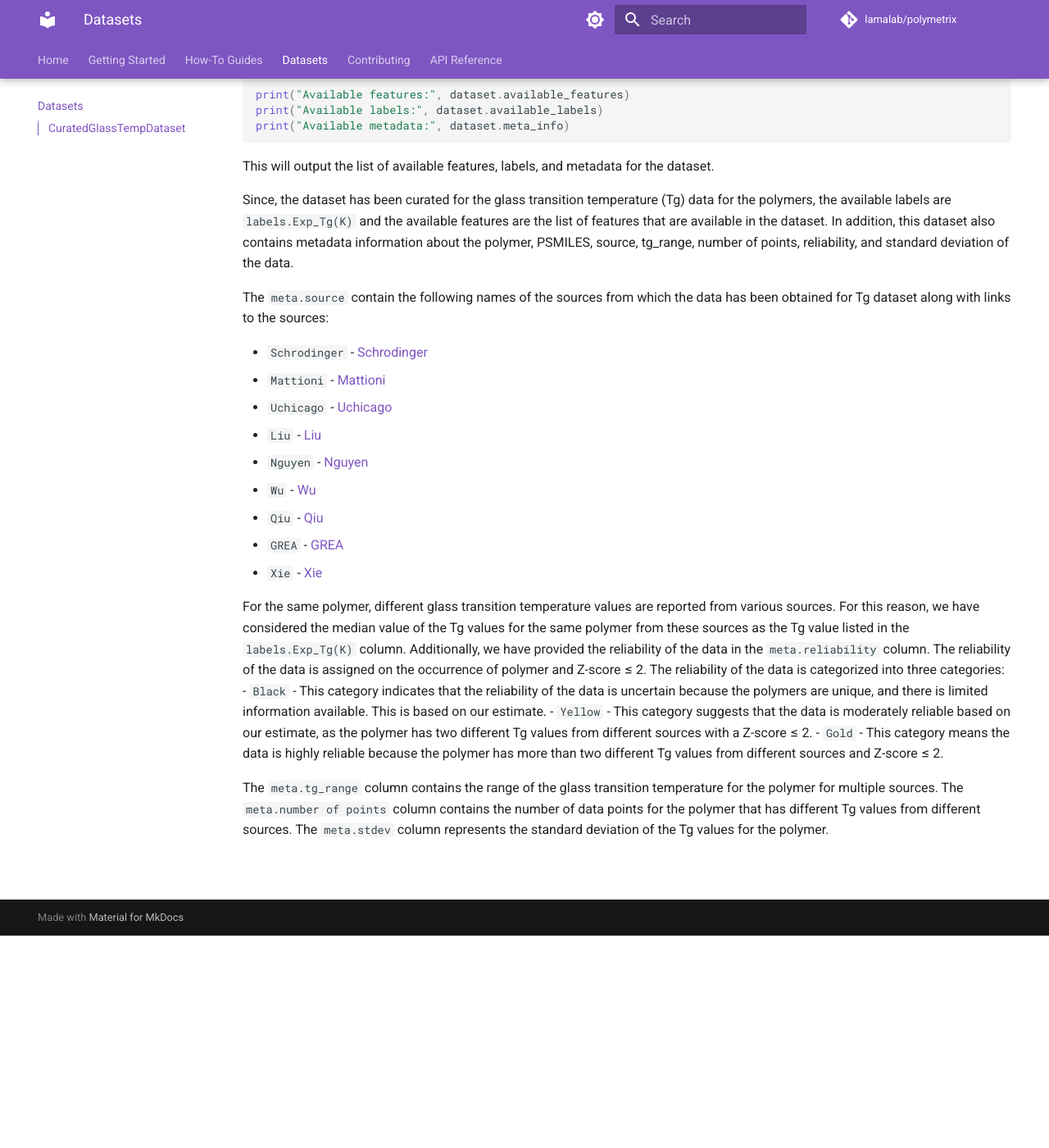
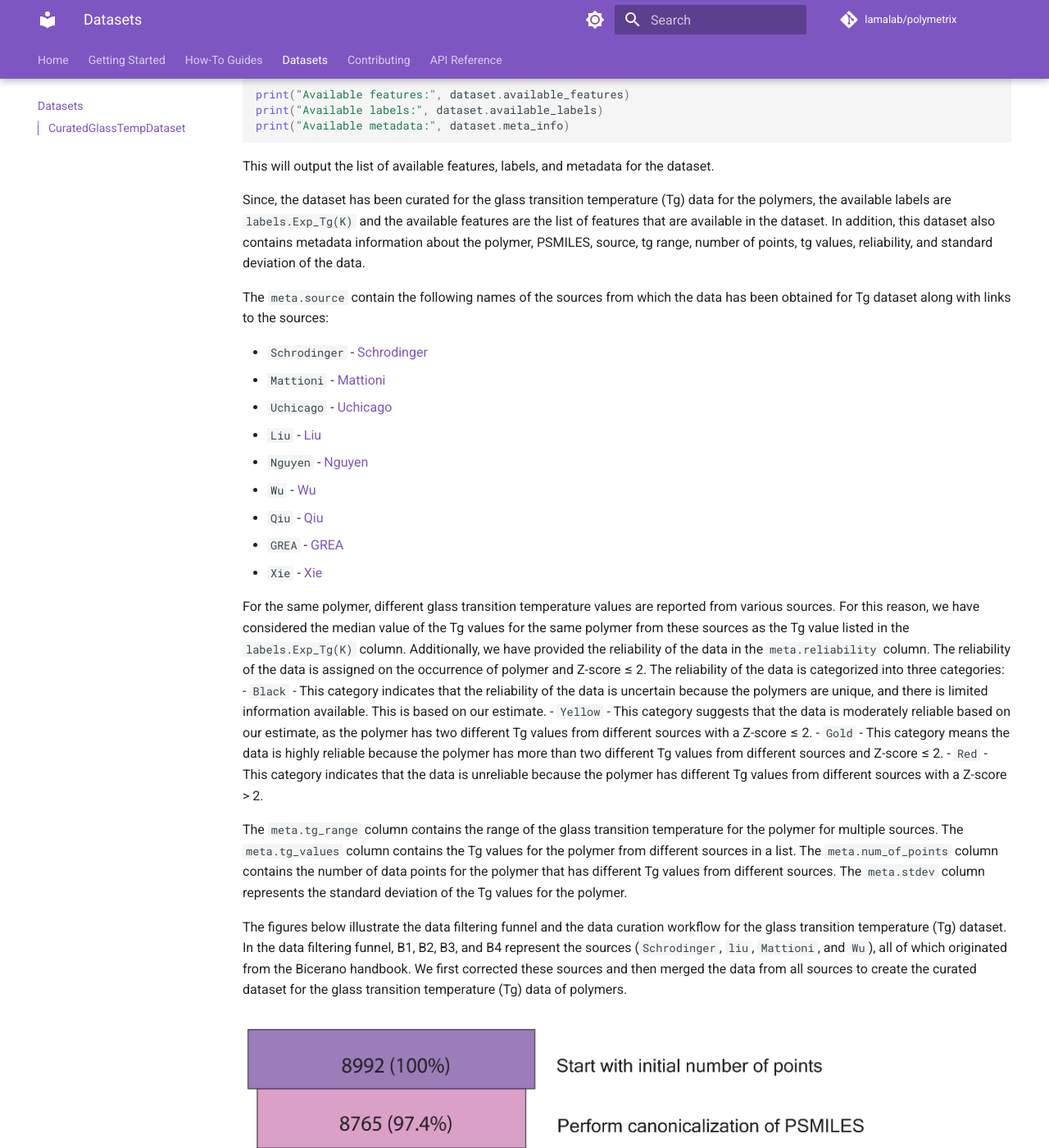
Before and after one commit to lamalab-org/PolyMetriX, an MkDocs documentation site: the page built from docs/datasets.md, in a window 1280 px wide and 1400 px high, scrolled down 259 px. Shown: the whole window at 82% size. Built offline with MkDocs 1.6.1 and Material for MkDocs 9.7.7, drawn with Linux system fonts in a browser that asks for light colours; comment, search, counter and statistics services are not loaded; some of the changed text lies outside the part shown.

Commit message:
update datasets,md

```diff
--- a/docs/datasets.md
+++ b/docs/datasets.md
@@ -15,7 +15,7 @@
 This will output the list of available features, labels, and metadata for the dataset.
 
 
-Since, the dataset has been curated for the glass transition temperature (Tg) data for the polymers, the available labels are `labels.Exp_Tg(K)` and the available features are the list of features that are available in the dataset. In addition, this dataset also contains metadata information about the polymer, PSMILES, source, tg_range, number of points, reliability, and standard deviation of the data.
+Since, the dataset has been curated for the glass transition temperature (Tg) data for the polymers, the available labels are `labels.Exp_Tg(K)` and the available features are the list of features that are available in the dataset. In addition, this dataset also contains metadata information about the polymer, PSMILES, source, tg range, number of points, tg values, reliability, and standard deviation of the data.
 
 The `meta.source` contain the following names of the sources from which the data has been obtained for Tg dataset along with links to the sources:
 
@@ -33,7 +33,17 @@
 - `Black` - This category indicates that the reliability of the data is uncertain because the polymers are unique, and there is limited information available. This is based on our estimate.
 - `Yellow` - This category suggests that the data is moderately reliable based on our estimate, as the polymer has two different Tg values from different sources with a Z-score ≤ 2.
 - `Gold` - This category means the data is highly reliable because the polymer has more than two different Tg values from different sources and Z-score ≤ 2.
+- `Red` - This category indicates that the data is unreliable because the polymer has different Tg values from different sources with a Z-score > 2.
 
 The `meta.tg_range` column contains the range of the glass transition temperature for the polymer for multiple sources.
-The `meta.number of points` column contains the number of data points for the polymer that has different Tg values from different sources.
+The `meta.tg_values` column contains the Tg values for the polymer from different sources in a list.
+The `meta.num_of_points` column contains the number of data points for the polymer that has different Tg values from different sources.
 The `meta.stdev` column represents the standard deviation of the Tg values for the polymer.
+
+The figures below illustrate the data filtering funnel and the data curation workflow for the glass transition temperature (Tg) dataset. In the data filtering funnel, B1, B2, B3, and B4 represent the sources (`Schrodinger`, `liu`, `Mattioni`, and `Wu`), all of which originated from the Bicerano handbook. We first corrected these sources and then merged the data from all sources to create the curated dataset for the glass transition temperature (Tg) data of polymers.
+
+![Correction to Bicerano sources](figures/Data_filtering_funnel.png)
+**Caption 1:** Correction to Bicerano sources
+
+![Data Curation Workflow](figures/curationworkflow.png)
+**Caption 2:** Data Curation Workflow
```
Also changed, not shown: docs/figures/Data_filtering_funnel.png (added), docs/figures/curationworkflow.png (added).
